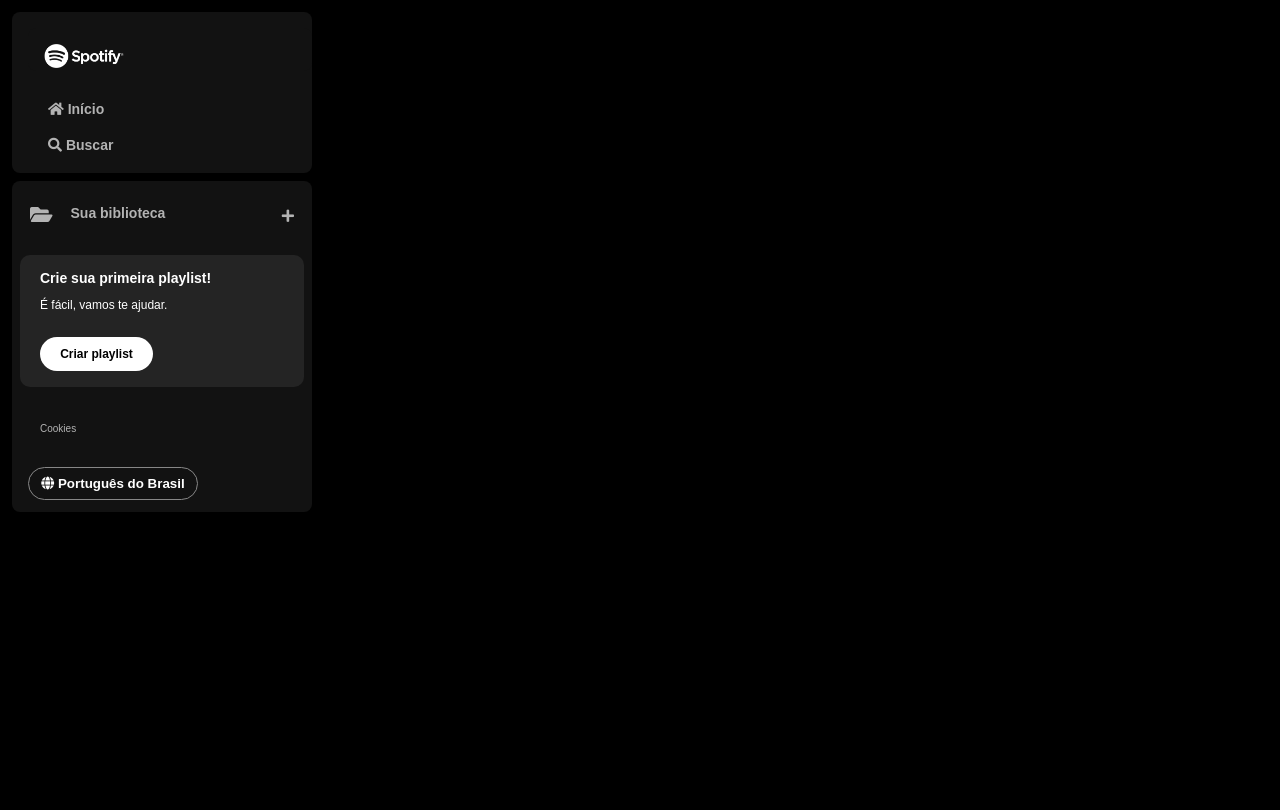
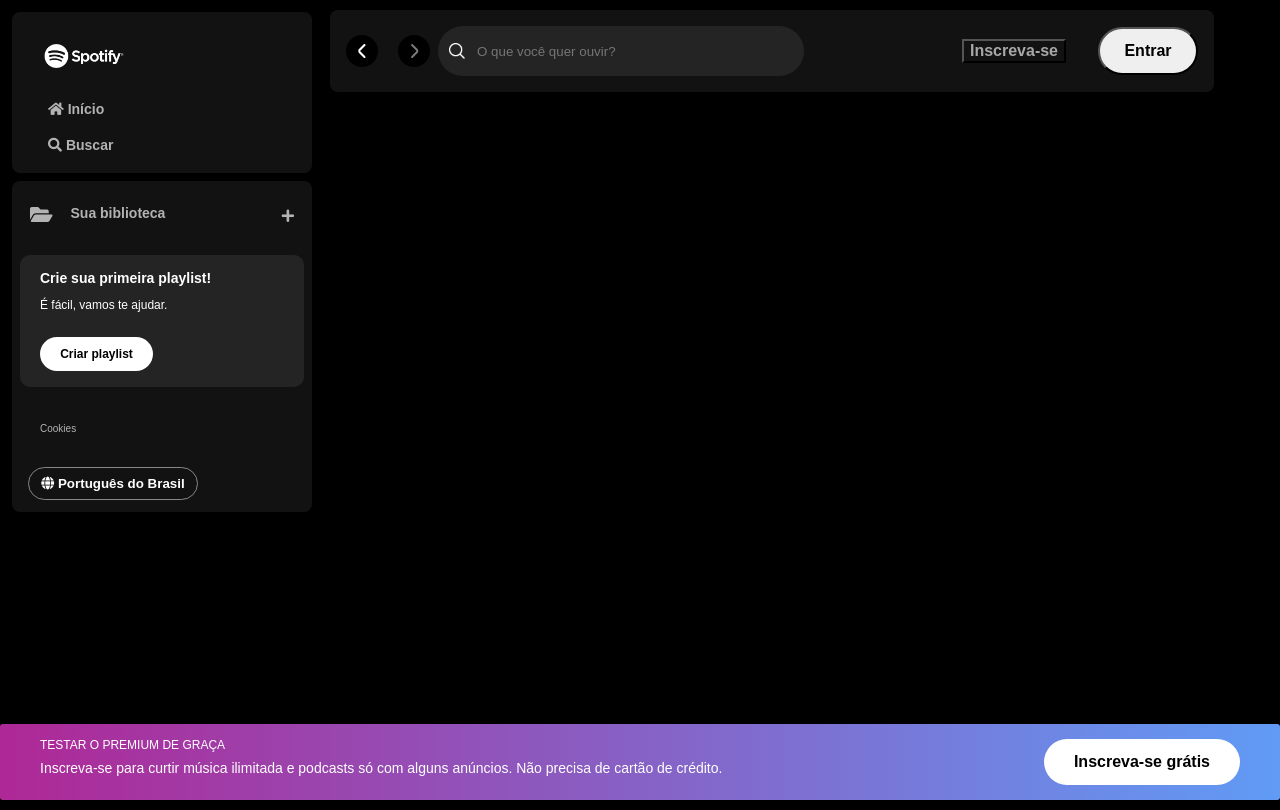
Before and after one commit to rtoporoff/imersao-alura, a plain HTML site: page index.html in a window 1280 px wide. Drawn offline with Linux system fonts and the light colour scheme.

Commit message:
término da aula 3

```diff
--- a/index.html
+++ b/index.html
@@ -7,6 +7,7 @@
     <!-- o reset.css serve para padronizar a aplicação do estilo nos diferentes tipos de navegadores. IMPORTANTE colocar ele antes dos outros arquivos css -->
     <link rel="stylesheet" href="./src/styles/reset.css">
     <link rel="stylesheet" href="./src/styles/vars.css">
+    <link rel="stylesheet" href="./src/styles/main-content.css">
     <link rel="stylesheet" href="./src/styles/sidebar-footer.css">
     <!-- para pegar o estilo do CSS do ícone, é preciso importar a CDN dele -->
     <link rel="stylesheet" href="https://use.fontawesome.com/releases/v5.15.4/css/solid.css"
@@ -74,5 +75,45 @@
         </div>
     </div>
 
+    <!-- onde iremos trabalhar com o conteúdo central da página -->
+    <main>
+        <div class="main-container">
+            <nav class="header__navigation">
+                <div class="navigation">
+                    <button class="arrow-left">
+                        <img src="./src/assets/icons/small-left.png" alt="Seta esquerda">
+                    </button>
+                    <button class="arrow-right">
+                        <img src="./src/assets/icons/small-right.png" alt="Seta direita">
+                    </button>
+
+                    <div class="header__search">
+                        <img src="./src/assets/icons/search.png" alt="">
+                        <!-- classe é utilizada para mais de um elemento. id é para apenas um -->
+                        <input id="search-input" type="text" maxlength="800" placeholder="O que você quer ouvir?">
+                    </div>
+                </div>
+                    <div class="header__login">
+                        <button class="subscribe">Inscreva-se</button>
+                        <button class="login">Entrar</button>
+                    </div>
+            </nav>
+        </div>
+    </main>
+
+    <footer class="disclaimer-premium">
+        <div class="text">
+            <p class="disclaimer-premium__title">
+                Testar o Premium de graça
+            </p>
+            <p class="disclaimer-premium__subtitle">
+                Inscreva-se para curtir música ilimitada e podcasts só com alguns anúncios. Não precisa de cartão de crédito.
+            </p>
+        </div>
+        <div class="button">
+            <button type="button">Inscreva-se grátis</button>
+        </div>
+    </footer>
+
 </body>
 </html>
--- /dev/null
+++ b/src/styles/main-content.css
@@ -0,0 +1,98 @@
+/* HEADER */
+
+.main-container {
+    /* vw = viewport width (largura da janela de visualização)  */
+    max-width: 800vw;
+    height: 100vh;
+    margin-left: 320px;
+    margin-right: 56px;
+}
+
+.header__navigation {
+    display: flex;
+    /* space-between - distribuir o conteúdo dentro da página com o mesmo espaçamento */
+    justify-content: space-between;
+    align-items: center;
+    padding: 16px;
+    margin: 10px;
+    border-radius: 8px;
+    background-color: #121212;
+}
+
+.header__navigation .navigation {
+    display: flex;
+    justify-content: space-around;
+    align-items: center;
+}
+
+.header__navigation .navigation .arrow-left {
+    /* unidade de medida não estática. é relativa, o que torna o site responsivo */
+    /* 1 rem = APROXIMADAMENTE 16px */
+    margin-right: 1.25rem;
+}
+
+/* vírgula porque quero o estilo para os dois e não necessariamente o arrow-right está dentro do arrow-left */
+.arrow-left,
+.arrow-right {
+    display: flex;
+    align-items: center;
+    justify-content: center;
+    width: 32px;
+    height: 32px;
+    background: var(--bg-icon);
+    background-color: var(--bg-arrow-color);
+    border: none;
+    border-radius: 50%;
+    cursor: pointer;
+}
+
+.header__login {
+    display: flex;
+    align-items: center;
+}
+
+.header__search {
+    display: flex;
+    align-items: center;
+    width: 364px;
+    height: 48px;
+    margin-left: 8px;
+    background-color: #242424;
+    border-radius: 500px;
+    border: 1px solid transparent;
+}
+
+.header__search img {
+    width: 16px;
+    height: 16px;
+    margin-left: 10px;
+}
+
+.header__search input {
+    background: transparent;
+    border: none;
+    padding: 0px 100px 0 12px;
+    color: #fff;
+    /* serve para ocultar parte do texto quando é muito grande */
+    text-overflow: ellipsis;
+    overflow: hidden;
+    white-space: nowrap;
+    outline: none;
+}
+
+.header__login .subscribe {
+    color: #a7a7a7;
+    font-size: 16px;
+    font-weight: 700;
+    background-color: transparent;
+    margin-right: 32px;
+}
+
+.header__login .login {
+    width: 100px;
+    height: 48px;
+    color: #000;
+    font-size: 16px;
+    font-weight: 700;
+    border-radius: 40px;
+}
--- a/src/styles/sidebar-footer.css
+++ b/src/styles/sidebar-footer.css
@@ -175,3 +175,48 @@ body {
     padding: 8px;
     border-radius: 20px;
 }
+
+.disclaimer-premium {
+    position: fixed;
+    bottom: 0;
+    left: 0;
+    right: 0;
+    background: linear-gradient(to right, #ae2896, #609bf5);
+    padding: 15px 40px;
+    display: flex;
+    justify-content: space-between;
+    border-radius: 3px;
+}
+
+.disclaimer-premium .text {
+    flex-shrink: 0;
+}
+
+.disclaimer-premium .disclaimer-premium__title {
+    color: #ffffff;
+    text-transform: uppercase;
+    font-weight: 400;
+    font-size: 12px;
+    margin-bottom: 10px;
+}
+.disclaimer-premium .disclaimer-premium__subtitle {
+    color: #ffffff;
+    font-size: 14px;
+    font-weight: 500;
+}
+
+.disclaimer-premium button {
+    background-color: #fff;
+    color: #000;
+    font-size: 16px;
+    font-weight: bold;
+    padding: 14px 30px;
+    border: 0px;
+    border-radius: 40px;
+    cursor: pointer;
+    flex-shrink: 0;
+}
+
+#artistList {
+    display: none;
+}
--- a/src/styles/vars.css
+++ b/src/styles/vars.css
@@ -2,4 +2,8 @@
 :root {
     /* FONT */
     --font-dm-sans: "DM Sans", sans-serif;
+
+    /* COLORS */
+    --bg-icon: #131313;
+    --bg-arrow-color: rgba(0,0, 0, 07);
 }
```
